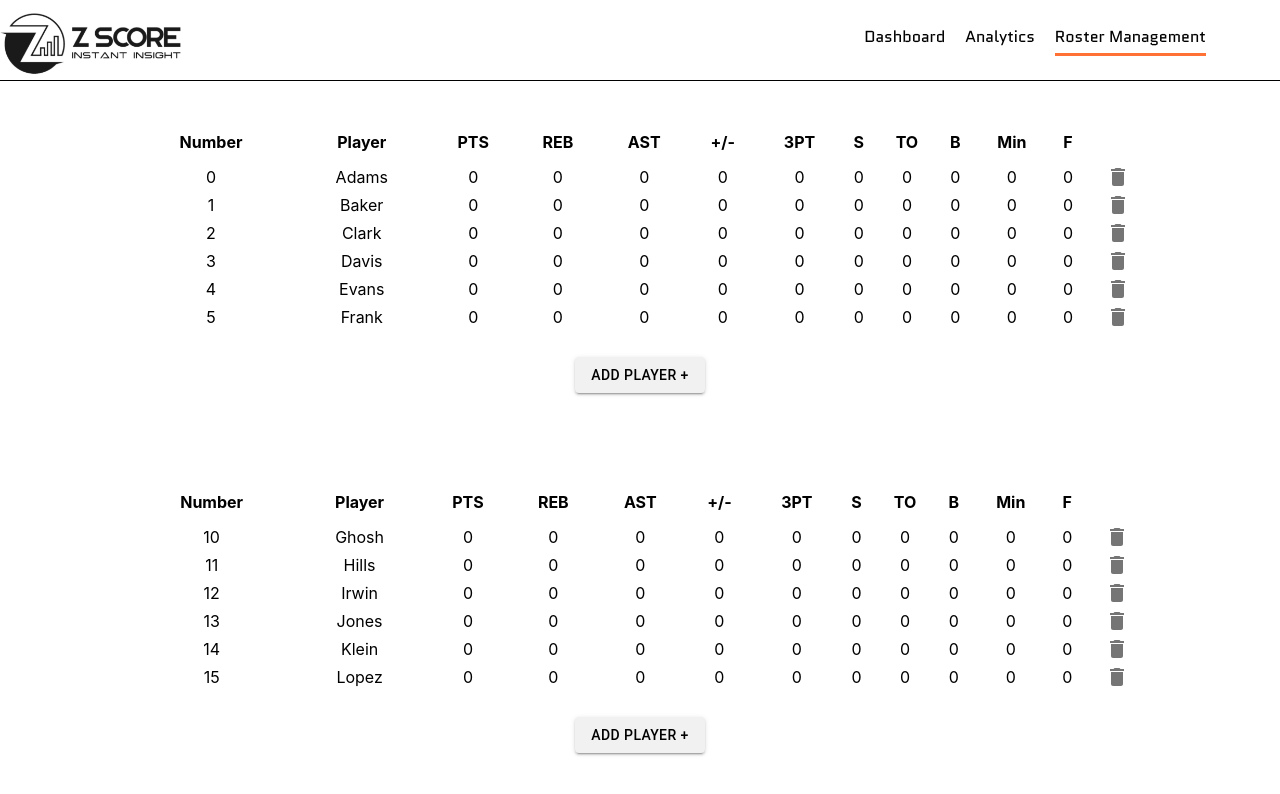
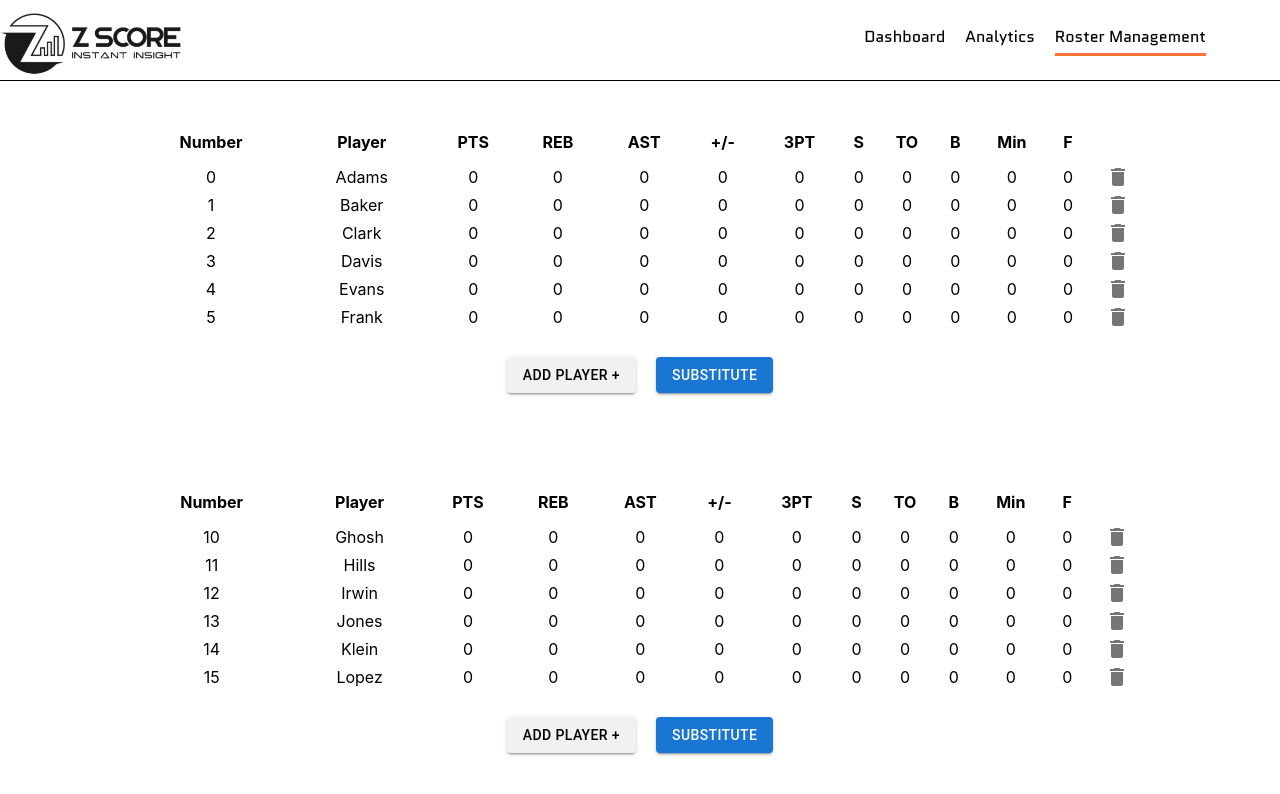
Before and after one commit to z-score-sports/data-entry-site-v2, a React (Create React App) app: page /roster in a window 1280 px wide. Shown: the top 794 px of the page. Built offline with nearby package versions, Linux system fonts and the light colour scheme.

Commit message:
Created Sub Panel

```diff
--- /dev/null
+++ b/src/components/elements/SubPanel.tsx
@@ -0,0 +1,35 @@
+import { observer } from "mobx-react-lite";
+import "../../App.css";
+
+import { useContext, useState } from "react";
+import { GameStateContext } from "../../App";
+import TextField from '@mui/material/TextField';
+import Button from '@mui/material/Button';
+import { Roster } from "../../state/Roster";
+
+
+type propsType = {
+    handleClose: any;
+    teamRoster: Roster;
+};
+
+function SubPanel({handleClose, teamRoster}: propsType) {
+
+    const context = useContext(GameStateContext);
+    const [minutes, setMinutes] = useState("")
+    const [seconds, Seconds] = useState("")
+
+
+
+
+    return (<div className = "AddPlayerPanel">
+        <h1>Substitute</h1>
+        <TextField onChange = {(e) => {setMinutes(e.target.value)}} id="standard-basic" label="Minute" variant="standard" autoComplete="off"/>
+        <TextField onChange = {(e) => {setMinutes(e.target.value)}} id="standard-basic" label="Second" variant="standard" autoComplete="off"/>
+
+
+        <Button variant="contained">Complete</Button>
+        <Button onClick = {handleClose} variant="outlined" color="error">Cancel</Button>
+    </div>)
+}
+export default observer(SubPanel);
--- a/src/components/elements/TeamMgmtPanel.tsx
+++ b/src/components/elements/TeamMgmtPanel.tsx
@@ -6,7 +6,8 @@ import { Roster } from "../../state/Roster";
 import Button from '@mui/material/Button';
 import Backdrop from '@mui/material/Backdrop';
 import AddPlayerPanel from "./AddPlayerPanel";
-import {useState} from 'react'
+import SubPanel from "./SubPanel";
+import { useState } from 'react'
 import DeleteIcon from '@mui/icons-material/Delete';
 import IconButton from '@mui/material/IconButton';
 import { Player } from "../../state/Player";
@@ -20,6 +21,7 @@ function TeamMgmtPanel({ teamRoster, team }: propsType) {
     const context = useContext(GameStateContext);
 
     const [adding, setAdding] = useState(false);
+    const [subbing, setSubbing] = useState(false);
 
 
     const deletePlayer = (player: Player) => {
@@ -28,9 +30,14 @@ function TeamMgmtPanel({ teamRoster, team }: propsType) {
 
     const handleClose = () => {
         setAdding(false);
+        setSubbing(false)
     };
     const handleAdd = () => {
-        setAdding(!adding);
+        setAdding(true);
+    };
+
+    const handleSub = () => {
+        setSubbing(true);
     };
 
 
@@ -78,16 +85,23 @@ function TeamMgmtPanel({ teamRoster, team }: propsType) {
                                 ).toFixed(0)}
                             </th>
                             <th>{p.fouls}</th>
-                            <th><IconButton onClick = {() => {deletePlayer(p)}}style = {{padding: 0}} aria-label="delete"><DeleteIcon /></IconButton></th>
+                            <th><IconButton onClick={() => { deletePlayer(p) }} style={{ padding: 0 }} aria-label="delete"><DeleteIcon /></IconButton></th>
                         </tr>
                     );
                 })}
             </table>
-            <Button variant="contained"  onClick={handleAdd} style = {{backgroundColor: '#F1F1F1', color: 'black'}}>Add Player +</Button>
+            <div>
+            <Button variant="contained" onClick={handleAdd} style={{ backgroundColor: '#F1F1F1', color: 'black' }}>Add Player +</Button>
+            <Button  variant="contained" onClick={handleSub} style={{ marginLeft: 20, color: 'white' }}>Substitute</Button>
+            </div>
             <Backdrop
-        sx={{ color: '#fff', zIndex: (theme) => theme.zIndex.drawer + 1 }}
-        open={adding}
-      ><AddPlayerPanel teamRoster = {teamRoster} handleClose={handleClose}/></Backdrop>
+                sx={{ color: '#fff', zIndex: (theme) => theme.zIndex.drawer + 1 }}
+                open={adding}
+            ><AddPlayerPanel teamRoster={teamRoster} handleClose={handleClose} /></Backdrop>
+            <Backdrop
+                sx={{ color: '#fff', zIndex: (theme) => theme.zIndex.drawer + 1 }}
+                open={subbing}
+            ><SubPanel teamRoster={teamRoster} handleClose={handleClose} /></Backdrop>
         </div>
     );
 }
```
